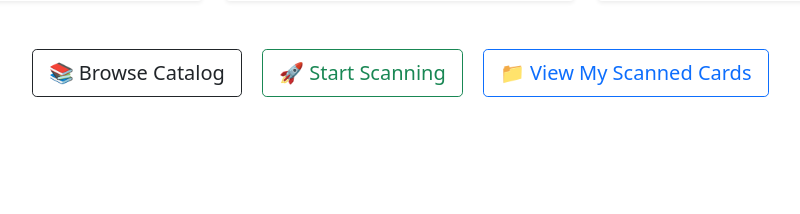
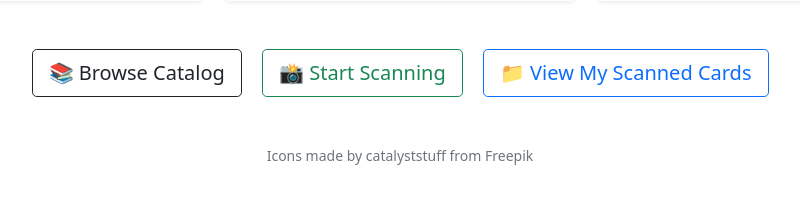
Before and after one commit to jaredthecarrot/TCGApp, a Django app: page / in a window 1280 px wide. Shown: the part 1117-1331 px from the top of the page, without its empty margins (240-1040 px from the left). Before the commit the page ends 1214 px from the top, so only its background shows below. Run offline with Django 3.2, Linux system fonts and the light colour scheme.

Commit message:
visual change, add favicon, more icons

```diff
--- a/TCGApp/Main/templates/Main/base.html
+++ b/TCGApp/Main/templates/Main/base.html
@@ -1,5 +1,5 @@
 {% load static %}
-
+<link rel="icon" href="{% static 'images/favicon.ico' %}" type="image/x-icon">
 <!DOCTYPE html>
 <html lang="en">
   <head>
--- a/TCGApp/Main/templates/Main/home.html
+++ b/TCGApp/Main/templates/Main/home.html
@@ -82,12 +82,17 @@
             📚 Browse Catalog
         </a>
         <a href="{% url 'image_capture' %}" class="btn btn-outline-success btn-lg me-3">
-            🚀 Start Scanning
+            📸 Start Scanning
         </a>
         <a href="{% url 'scanned_cards' %}" class="btn btn-outline-primary btn-lg">
             📁 View My Scanned Cards
         </a>
     </div>
+    <div class="text-center mt-5">
+    <small class="text-muted">
+        Icons made by <a href="https://www.freepik.com/author/catalyststuff" target="_blank" class="text-muted text-decoration-none">catalyststuff</a> from <a href="https://www.freepik.com" target="_blank" class="text-muted text-decoration-none">Freepik</a>
+    </small>
+</div>
 </div>
 
 <!-- Styling -->
```
Also changed, not shown: TCGApp/db.sqlite3, TCGApp/static/images/favicon.ico (added).
